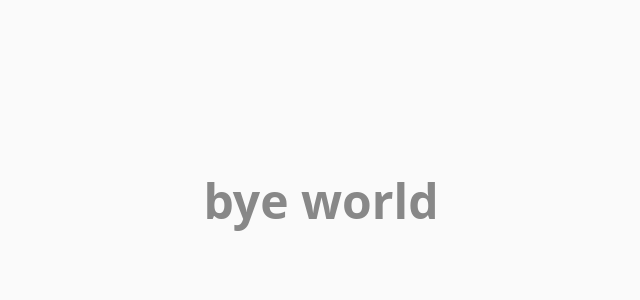
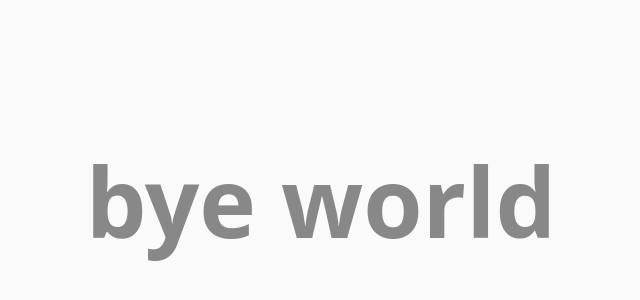
Before and after one commit to sambokher/characteristic-kite, a plain HTML site: page index.html in a window 1280 px wide. Shown: the part 200-500 px from the top of the page, without its empty margins (319-959 px from the left). Drawn offline with Linux system fonts and the light colour scheme.

Commit message:
make it bigger

```diff
--- a/index.html
+++ b/index.html
@@ -6,6 +6,6 @@
   <title>characteristic-kite</title>
 </head>
 <body style="margin:0;display:flex;align-items:center;justify-content:center;height:100vh;font-family:system-ui,sans-serif;background:#fafafa;color:#888">
-  <h1 style="font-size:3rem">bye world</h1>
+  <h1 style="font-size:6rem">bye world</h1>
 </body>
 </html>
```
